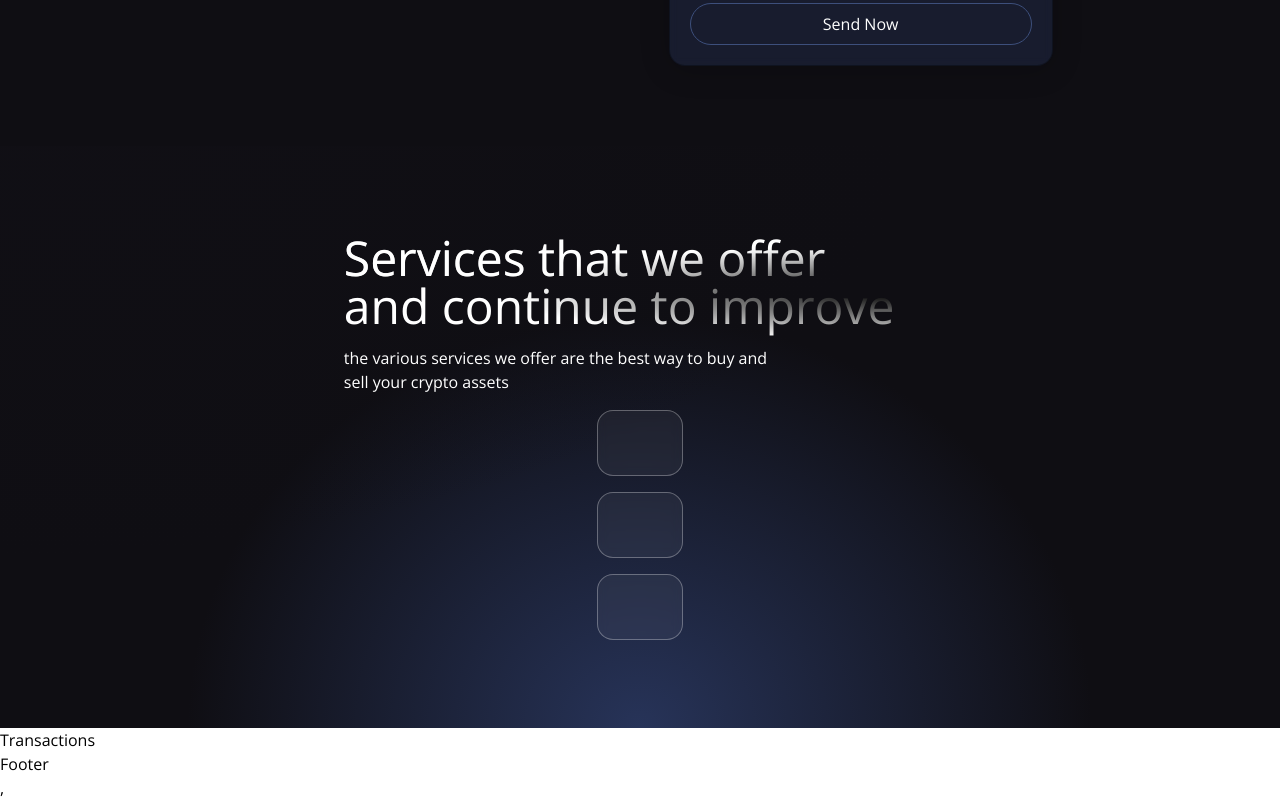
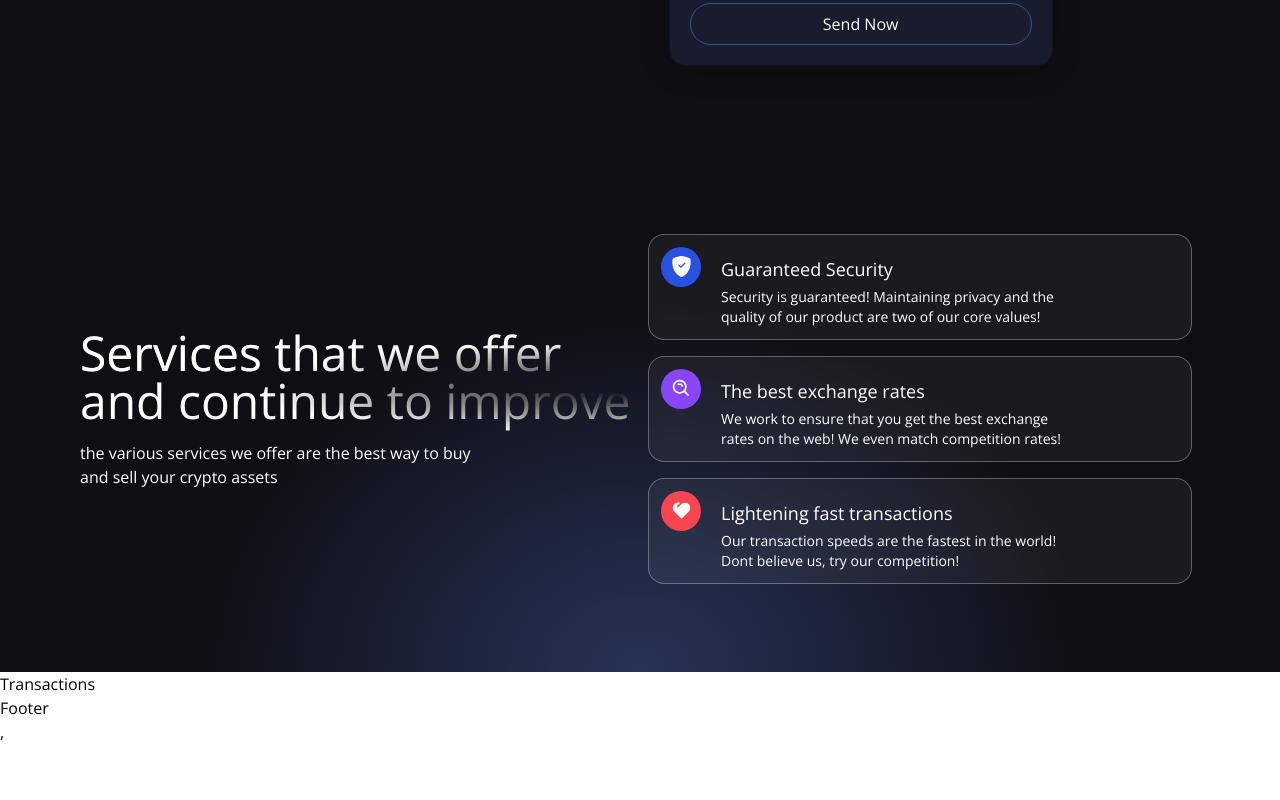
Before and after one commit to NCRadtke00/Web3CryptoExchange, a React (Vite) app in the folder client/: page / in a window 1280 px wide. Shown: the part 640-1440 px from the top of the page. After the commit the page ends 1384 px from the top, so only its background shows below. Built offline with nearby package versions, Linux system fonts and the light colour scheme.

Commit message:
finished services section, going to work on transactions section later

```diff
--- a/client/src/components/Footer.jsx
+++ b/client/src/components/Footer.jsx
@@ -1,3 +1,4 @@
+import React from 'react';
 const Footer = () => {
     return (
         <h1>
--- a/client/src/components/Services.jsx
+++ b/client/src/components/Services.jsx
@@ -10,15 +10,16 @@ const ServiceCard = ({ color, title, icon, subtitle }) => (
         </div>
         <div className="ml-5 flex flex-col flex-1">
             <h3 className="mt-2 text-white text-lg">{title}</h3>
-            <p className="mt-1 text-white text-sm md:w-9/12"> {subtitle}</p>
+            <p className="mt-1 text-white text-sm md:w-9/12">
+                {subtitle}
+            </p>
         </div>
     </div>
 );
-
 const Services = () => {
     return (
         <div className="flex w-full justify-center items-center gradient-bg-services">
-            <div className="flex mf:flew-row flex-col items-center justify-between md:p-20 py-12 px-4">
+            <div className="flex mf:flex-row flex-col items-center justify-between md:p-20 py-12 px-4">
                 <div className="flex-1 flex flex-col justify-start items-start">
                     <h1 className="text-white text-3xl sm:text-5xl py-2 text-gradient ">
                         Services that we offer
@@ -30,9 +31,24 @@ const Services = () => {
                     </p>
                 </div>
                 <div className="flex-1 flex flex-col justify-start items-center">
-                    <ServiceCard />
-                    <ServiceCard />
-                    <ServiceCard />
+                    <ServiceCard
+                        color="bg-[#2952E3]"
+                        title="Guaranteed Security"
+                        icon={<BsShieldFillCheck fontSize={21} className="text-white" />}
+                        subtitle="Security is guaranteed! Maintaining privacy and the quality of our product are two of our core values!"
+                    />
+                    <ServiceCard
+                        color="bg-[#8945F8]"
+                        title="The best exchange rates"
+                        icon={<BiSearchAlt fontSize={21} className="text-white" />}
+                        subtitle="We work to ensure that you get the best exchange rates on the web! We even match competition rates!"
+                    />
+                    <ServiceCard
+                        color="bg-[#F84550]"
+                        title="Lightening fast transactions"
+                        icon={<RiHeart2Fill fontSize={21} className="text-white" />}
+                        subtitle="Our transaction speeds are the fastest in the world! Dont believe us, try our competition!"
+                    />
                 </div>
             </div>
 
```
